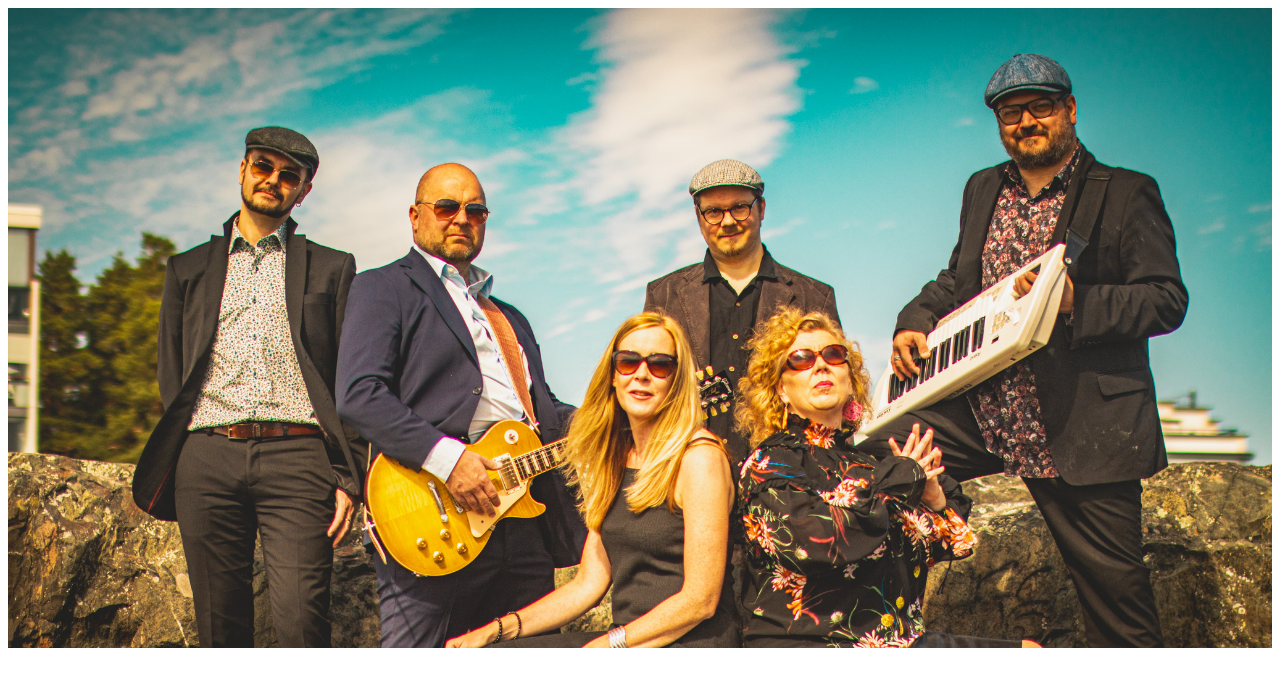
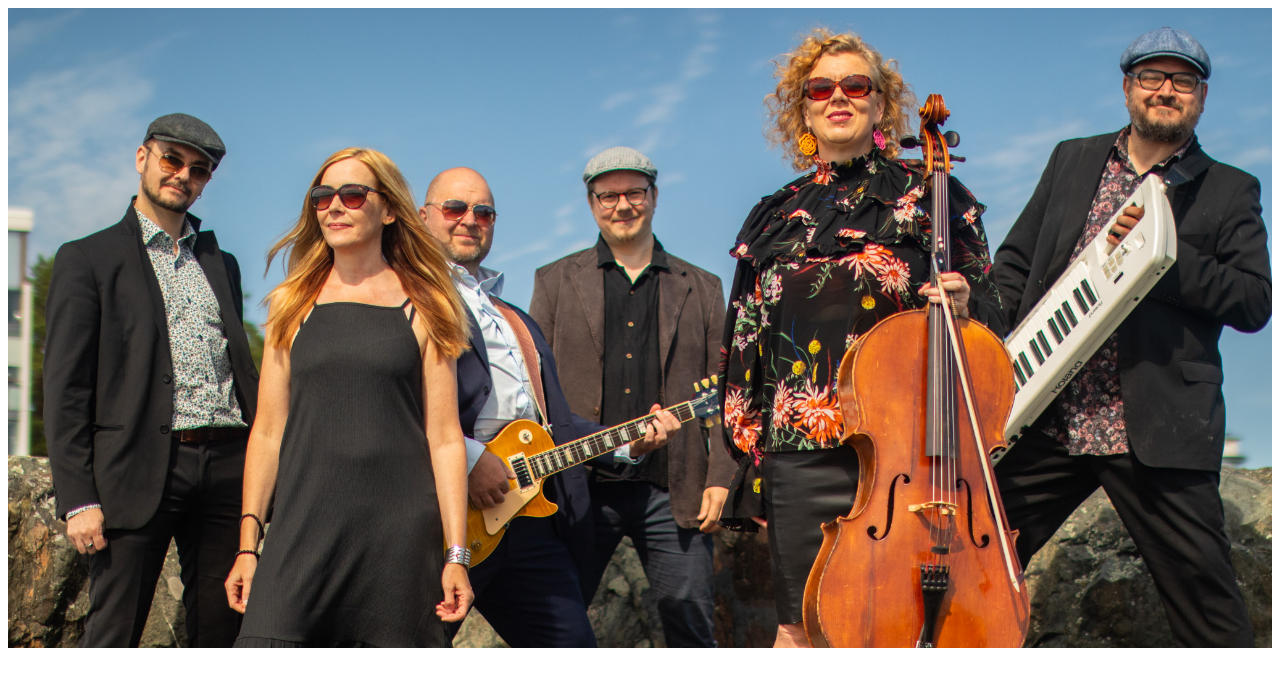
Before and after one commit to Kaivosukeltaja/girls-and-the-gang, a Gatsby site: page /components/HeaderPicture in a window 1280 px wide. Built offline with nearby package versions, Linux system fonts and the light colour scheme; Gatsby itself is replaced by a stand-in of ours.

Commit message:
Change main pic

```diff
--- a/src/pages/components/HeaderPicture.js
+++ b/src/pages/components/HeaderPicture.js
@@ -5,7 +5,7 @@ import { wrapper } from "./HeaderPicture.module.css"
 const HeaderPicture = () => (
     <div className={wrapper}>
         <StaticImage
-            src="../../images/header.jpg"
+            src="../../images/header-2.jpg"
             alt="Girls and the Gang"
             placeholder="blurred"
         />
```
Also changed, not shown: src/images/header-2.jpg (added).
